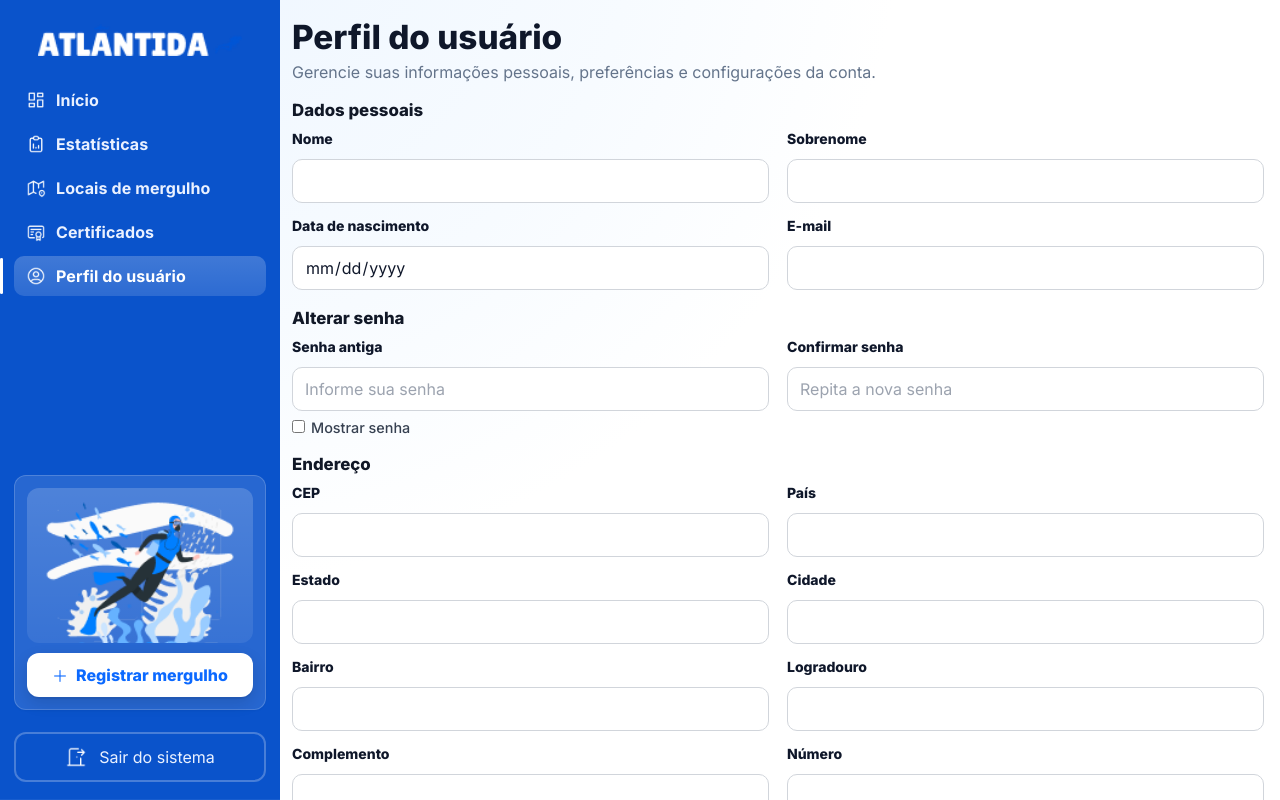
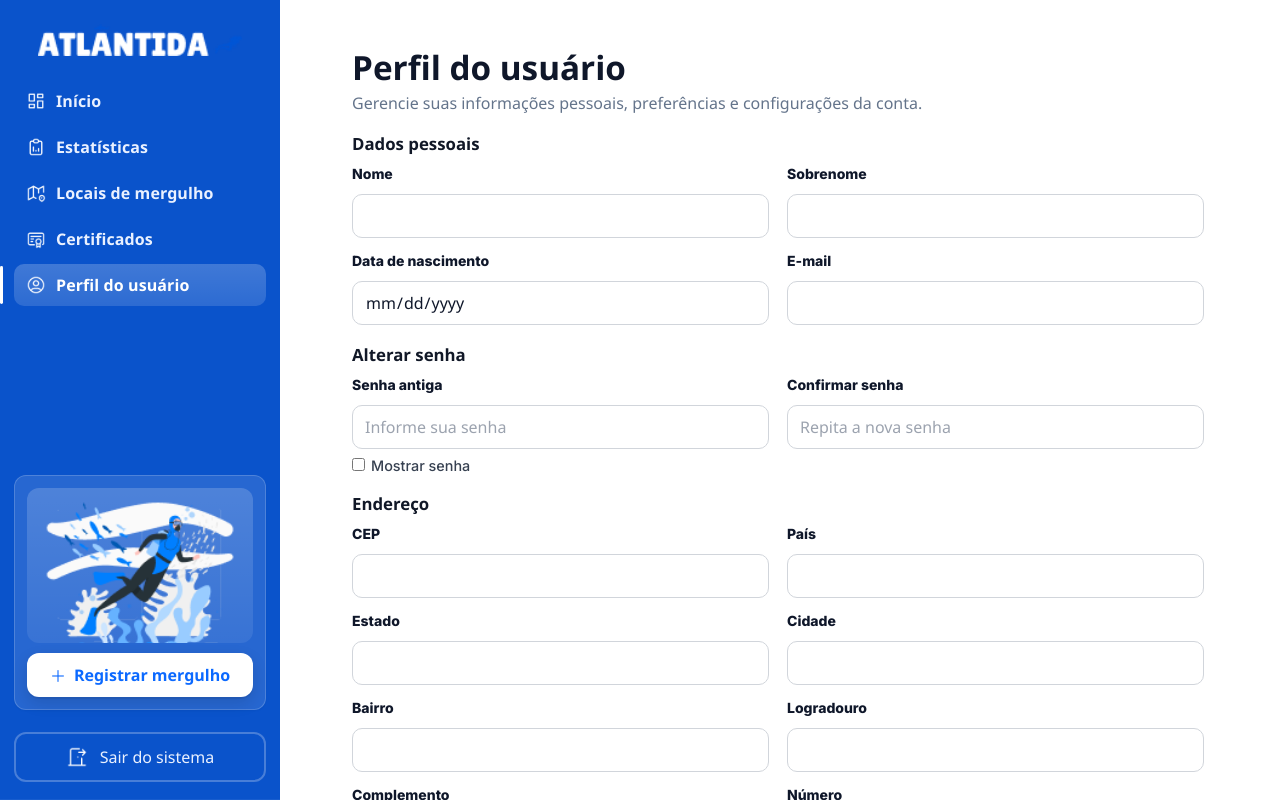
Before and after one commit to lucasedj/Atlantida, a React (Vite) app: page /logged/perfil in a window 1280 px wide. Shown: the top 800 px of the page. Built offline with nearby package versions, Linux system fonts and the light colour scheme; no server answers.

Commit message:
Corrige espaçamentos do conteudo principal

```diff
--- a/src/pages/Certificates/certificates.css
+++ b/src/pages/Certificates/certificates.css
@@ -1,5 +1,5 @@
 /* ====== Certificados (conteúdo) ====== */
-.cert__wrap{ padding-top: 8px; }
+.cert__wrap{ padding: 30px 60px;}
 
 /* Título e subtítulo */
 .cert__title{
@@ -28,6 +28,7 @@
   display: grid;
   grid-template-columns: repeat(auto-fill, minmax(260px, 1fr));
   gap: 16px;
+
 }
 
 /* Card “Adicionar Certificado” */
--- a/src/pages/Profile/profile.css
+++ b/src/pages/Profile/profile.css
@@ -1,5 +1,5 @@
 /* ===== Perfil do usuário ===== */
-.profile { max-width: 980px; margin: 0 auto; }
+.profile { max-width: 980px; margin: 0 auto; padding: 30px 60px; }
 
 .profile__head { margin-bottom: 14px; }
 .profile__title{
--- a/src/pages/Statistics/statistics.css
+++ b/src/pages/Statistics/statistics.css
@@ -1,4 +1,4 @@
-logged {
+.logged {
   display: grid;
   grid-template-columns: 240px 1fr;
   height: 100dvh;
@@ -8,11 +8,10 @@ logged {
   gap: 0;
 }
 
-
 /* Conteúdo principal */
 .logged__main {
   grid-column: 2; /* Faz o main ficar na segunda coluna da grid */
-  padding: 30px 60px;
+  padding: 48px 66px;
   height: 100vh;
   overflow-y: auto;
   background-color: #f7f9fc;
@@ -29,7 +28,7 @@ logged {
 }
 
 .statistics__header > div:first-child h1 {
-  font-weight: 700;
+  font-weight: 800;
   font-size: 2rem;
   margin-bottom: 8px;
   color: #222;
--- a/src/pages/logged/logged.css
+++ b/src/pages/logged/logged.css
@@ -106,7 +106,6 @@
 /* ---------- Área de conteúdo ---------- */
 .logged__content{
   min-height:100dvh;
-  background: radial-gradient(120% 120% at -10% -10%, #eef6ff 0%, #f7fbff 38%, #ffffff 60%) no-repeat;
   padding:var(--gap-page);
 }
 .logged__content .page{ max-width:1160px; margin:0 auto; }
@@ -128,12 +127,11 @@
 /* =====================================================
    Dashboard (conteúdo)
 ===================================================== */
-.dash{ max-width:1120px; margin:0 auto; }
+.dash{ max-width:1120px; margin:0 auto; padding: 30px 60px; }
 .dash__head{ margin-bottom:6px; }
 .dash__title{ margin:0 0 4px; font-size:clamp(1.6rem,2.6vw,2.1rem); font-weight:800; color:var(--ink-950); }
 .dash__sub{ margin:0; color:var(--ink-600); max-width:760px; }
 .dash__sectionTitle{ margin:0 0 8px; font-size:1.05rem; font-weight:800; color:var(--ink-800); }
-
 /* ===== Grid topo: Previsão × Mapa ===== */
 .dash__grid{
   display:grid;
```
